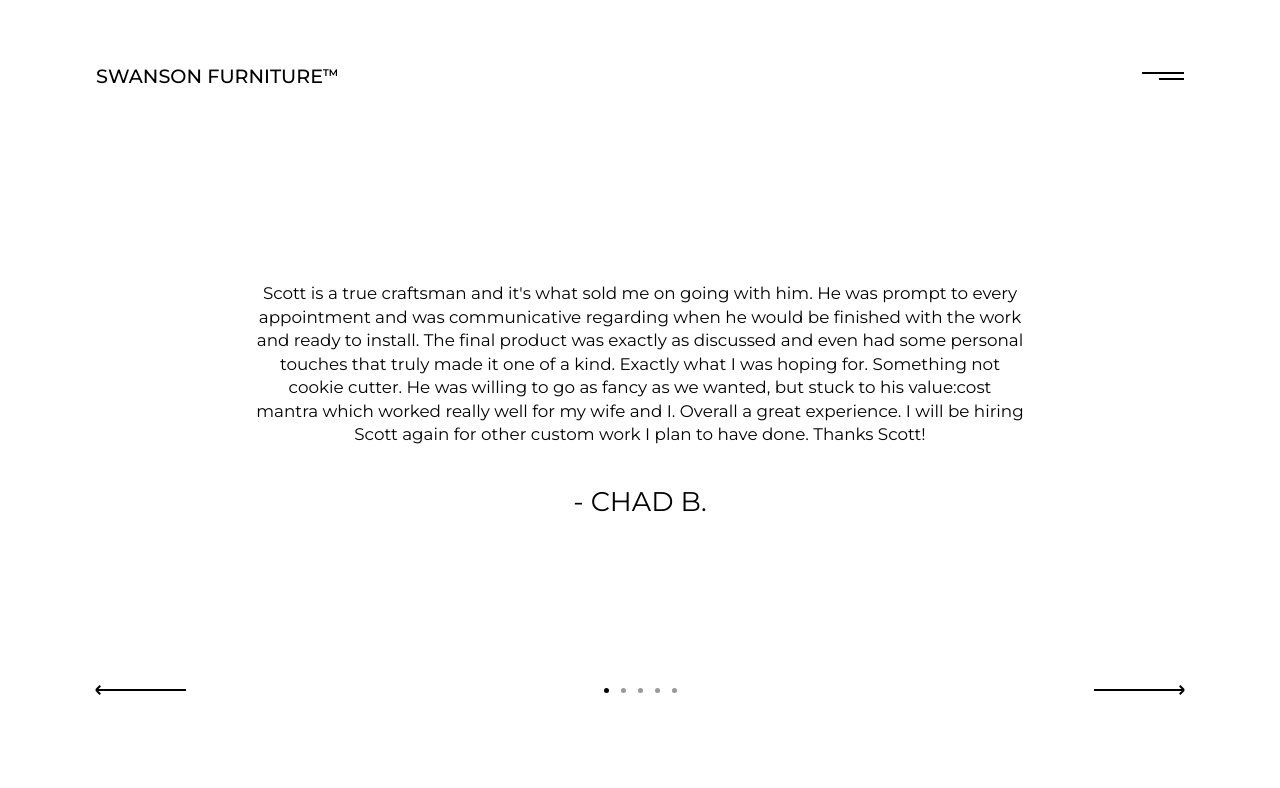
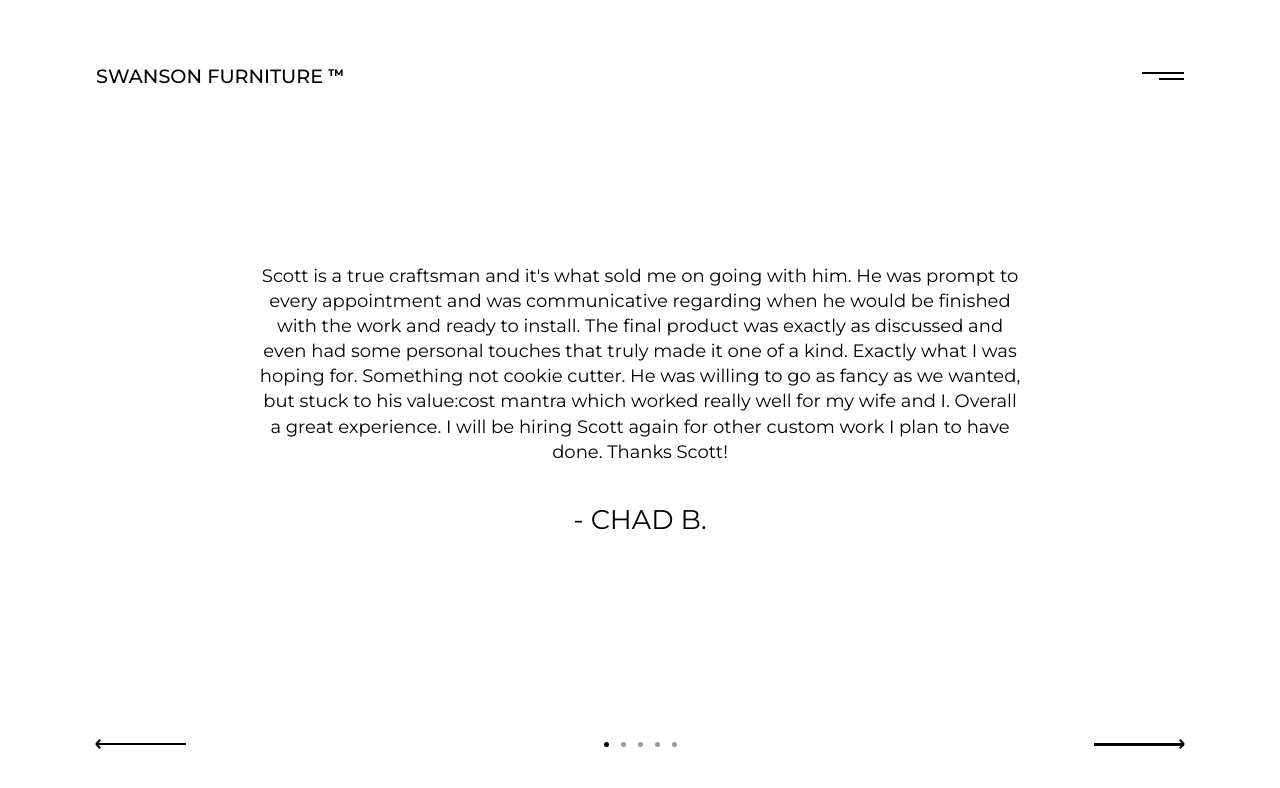
Before and after one commit to KeilerSwanson/Swanson-Furniture, a Next.js app in the folder app/: page /reviews in a window 1280 px wide. Shown: the top 788 px of the page. Built offline with nearby package versions, Linux system fonts and the light colour scheme.

Commit message:
Normalize viewport height across browsers

```diff
--- a/app/components/NavTop.js
+++ b/app/components/NavTop.js
@@ -15,9 +15,9 @@ export default function NavTop() {
 
 	return (
 		<nav className={styles.nav}>
-			<div className={styles.logo}>
-				<h1 className={styles.swanson}>Swanson Furniture<sup>TM</sup></h1>
-			</div>
+			<Link href='/'>
+				<a className={styles.logo}>Swanson Furniture <sup>TM</sup></a>
+			</Link>
 			<menu className={menuClass}>
 				<Link href='/gallery'>
 					<a className={`${styles.menuItem} ${effects.menuItem}`}>Gallery</a>
--- a/app/pages/_app.js
+++ b/app/pages/_app.js
@@ -1,6 +1,17 @@
+import { useEffect } from 'react'
 import '../styles/globals.css'
 
 function MyApp({ Component, pageProps }) {
+
+  useEffect(() => {
+    const vh = window.innerHeight * 0.01
+    document.documentElement.style.setProperty('--vh', `${vh}px`)
+    window.addEventListener('resize', () => {
+      const vh = window.innerHeight * 0.01
+      document.documentElement.style.setProperty('--vh', `${vh}px`)
+    })
+  })
+
   return <Component {...pageProps} />
 }
 
--- a/app/pages/index.js
+++ b/app/pages/index.js
@@ -1,3 +1,4 @@
+import { useEffect } from 'react'
 import Head from 'next/head'
 import NavTop from '../components/NavTop'
 import Image from 'next/image'
--- a/app/styles/About.module.scss
+++ b/app/styles/About.module.scss
@@ -1,6 +1,7 @@
 .about {
 	width: 100%;
 	height: 100vh;
+	height: calc(var(--vh) * 100);
 	display: flex;
 	flex-direction: column;
 }
--- a/app/styles/Arrow.module.scss
+++ b/app/styles/Arrow.module.scss
@@ -1,5 +1,6 @@
 .arrowWrapper {
 	padding: 10% 0;
+	cursor: pointer;
 }
 
 .arrow {
@@ -7,7 +8,7 @@
 	height: .2rem;
 	background: black;
 	position: relative;
-	cursor: pointer;
+	// cursor: pointer;
 	// padding: 5% 0;
 }
 
@@ -56,3 +57,15 @@
 .arrow::after {
 	transform: rotate(-45deg);
 }
+
+@media screen and (min-width: 768px) {
+	.arrowWrapper {
+		padding: 5% 0;
+	}
+}
+
+@media screen and (min-width: 1366px) {
+	.arrowWrapper {
+		// padding: 2.5% 0;
+	}
+}
--- a/app/styles/Home.module.scss
+++ b/app/styles/Home.module.scss
@@ -1,6 +1,7 @@
 .home {
 	width: 100%;
 	height: 100vh;
+	height: calc(var(--vh) * 100);
 	display: flex;
 	flex-direction: column;
 }
--- a/app/styles/Modal.module.scss
+++ b/app/styles/Modal.module.scss
@@ -48,7 +48,8 @@
   align-items: flex-end;
   background: transparent;
   position: relative;
-	top: .3rem;
+	// top: .3rem;
+	transform: translateY(.3rem);
   grid-gap: 0.4rem;
   gap: 0.4rem;
   transition: var(--t1);
--- a/app/styles/NavTop.module.scss
+++ b/app/styles/NavTop.module.scss
@@ -2,7 +2,6 @@
 	position: sticky;
 	top: 0;
 	padding: 5% 7.5%;
-	// margin-bottom: 5%;
 	width: 100%;
 	display: flex;
 	justify-content: space-between;
@@ -12,26 +11,21 @@
 }
 
 .logo {
-	display: flex;
-	flex-direction: column;
 	z-index: 3;
-}
-
-.swanson {
-	// font-size: 2.25rem;
 	font-size: 1.6rem;
 	font-weight: 500;
 	text-transform: uppercase;
 }
 
-.swanson > sup {
+.logo > sup {
 	font-size: .8rem;
-	font-weight: 600;
+	font-weight: 700;
 }
 
 .menu {
 	width: 100%;
 	height: 100vh;
+	height: calc(var(--vh) * 100);
 	padding: 5% 7.5%;
 	background: white;
 	position: absolute;
@@ -49,7 +43,7 @@
 }
 
 .menuItem {
-	font-size: 3.5rem;
+	font-size: 3.25rem;
 	font-weight: 300;
   text-transform: uppercase;
 	cursor: pointer;
@@ -96,7 +90,8 @@
 
 .iconCross {
 	composes: icon;
-	top: .3rem;
+	// top: .3rem;
+	transform: translateY(.3rem);
 }
 
 .iconCross > .bar {
@@ -115,7 +110,6 @@
 @media screen and (min-width: 1366px) {
 	.nav {
 		padding: 2.5% 20%;
-		// margin-bottom: 2.5%;
 	}
 	.menu {
 		padding: 5% 20%;
--- a/app/styles/Reviews.module.scss
+++ b/app/styles/Reviews.module.scss
@@ -1,6 +1,7 @@
 .reviews {
 	width: 100%;
 	height: 100vh;
+	height: calc(var(--vh) * 100);
 	display: flex;
 	flex-direction: column;
 	justify-content: center;
@@ -47,7 +48,7 @@
 }
 
 .quote {
-	font-size: 1.4rem;
+	font-size: 1.5rem;
 	font-weight: 400;
 	line-height: 1.4;
 	text-align: center;
@@ -82,6 +83,6 @@
 		padding: 0 35%;
 	}
 	.controls {
-		padding: 2.5% 20%;
+		padding: 0 20%;
 	}
 }
```
Also changed, not shown: app/styles/Contact.module.scss (+6 -2 lines).
